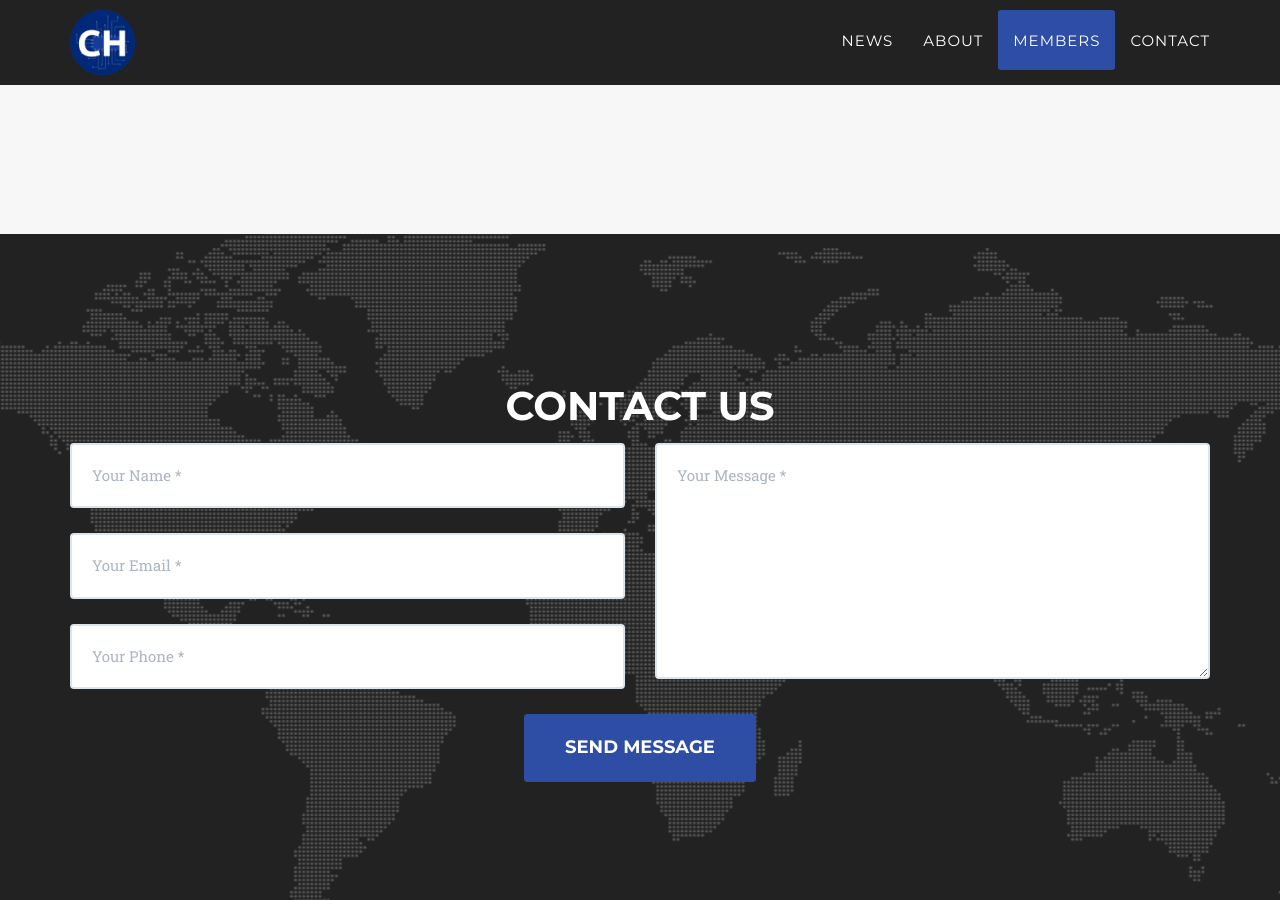
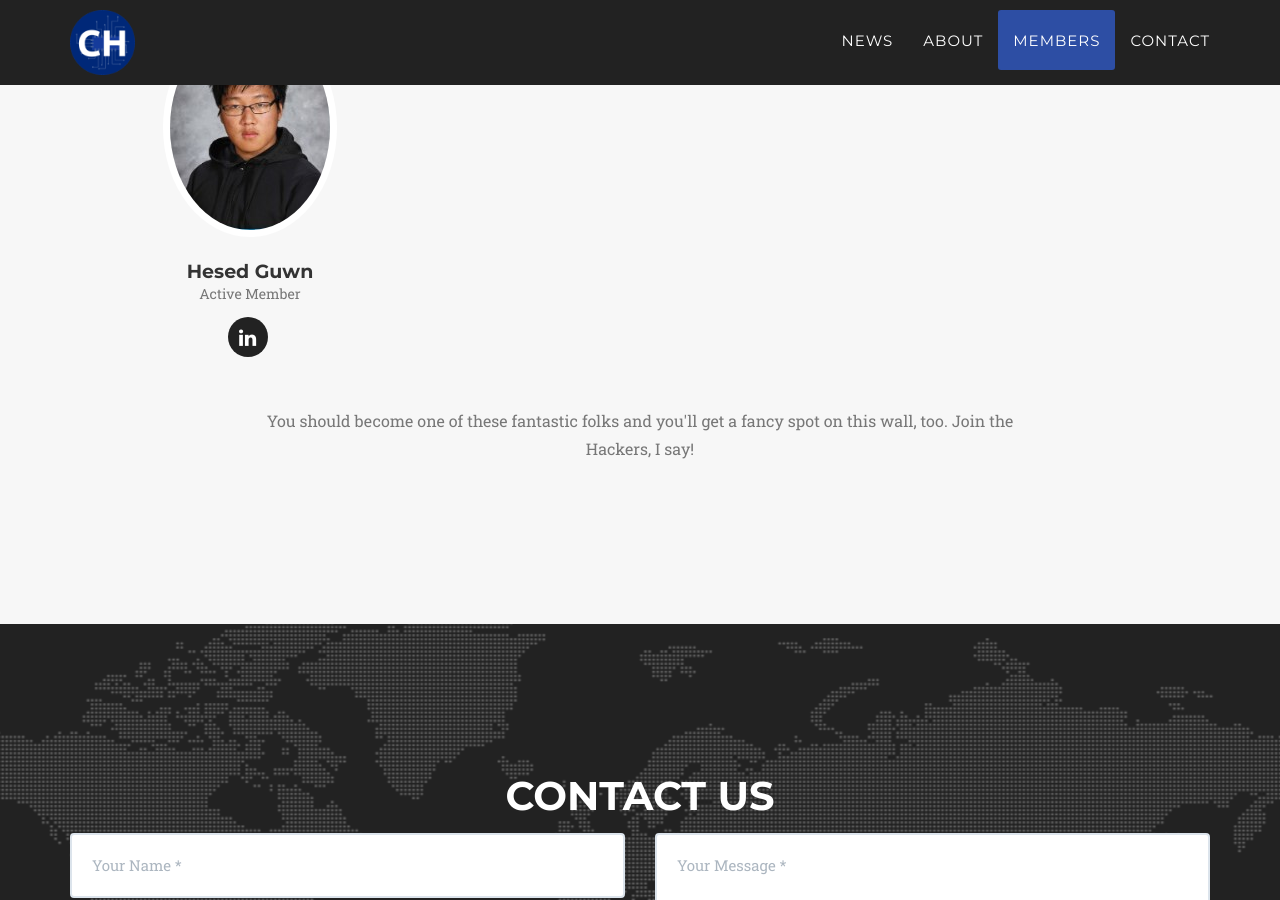
Before and after one commit to Colby-Hackers/Colby-Hackers.github.io, a Jekyll site: the page built from index.html, in a window 1280 px wide and 900 px high, scrolled down 5557 px. Built offline with Jekyll 4.4.1, drawn with Linux system fonts in a browser that asks for light colours; some web fonts are replaced.

Commit message:
added user hesed guwn to config.yml

```diff
--- a/_config.yml
+++ b/_config.yml
@@ -96,6 +96,13 @@ people:
     - title: linkedin
       url: https://www.linkedin.com/in/mqraitem/
 
+- name: Hesed Guwn
+  pic: profilebutjpg
+  position: Active Member
+  social:
+    - title: linkedin
+      url: https://www.linkedin.com/in/hesed-guwn-459701213/
+
 
 # Social networks usernames (many more available: google-plus, flickr, dribbble, pinterest, instagram, tumblr, linkedin, etc.)
 social:
```
Also changed, not shown: img/team/profilebutjpg.jpg (added).
